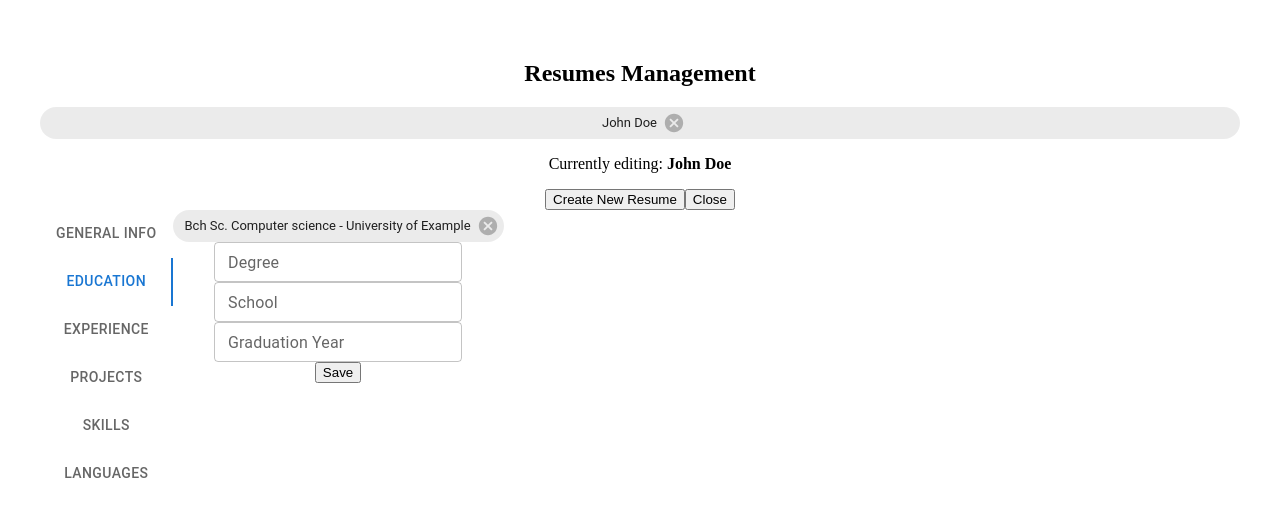
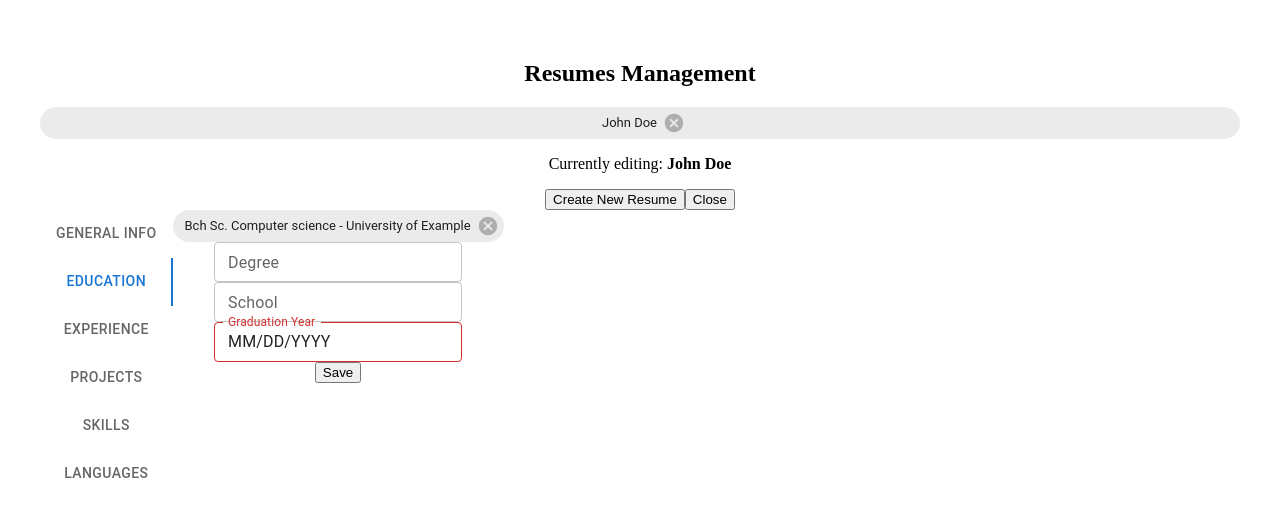
Before and after one commit to eLamine-dev/CV-Application, a React (Vite) app: page / in a window 1280 px wide. Shown: the top 516 px of the page. Built offline with nearby package versions, Linux system fonts and the light colour scheme.

Commit message:
fixed bug , resetting formData in ElementForm component

```diff
--- a/src/components/ResumeEditor.jsx
+++ b/src/components/ResumeEditor.jsx
@@ -5,19 +5,13 @@ import ElementForm from './resumeEditor/ElementForm';
 
 function ResumeEditor({ selectedResume, onSaveEntry }) {
    const [activeTab, setActiveTab] = useState('education');
-   const [formData, setFormData] = useState({});
-
-   const handleInputChange = (fieldId, value) => {};
-
-   const renderFormInputs = () => {};
 
    const handleTabChange = (tab) => {
       setActiveTab(tab);
    };
 
-   const handleSaveDada = () => {
+   const handleSaveDada = (activeTab, formData) => {
       onSaveEntry(activeTab, formData);
-      setFormData({});
    };
 
    return (
--- a/src/components/resumeEditor/ElementForm.jsx
+++ b/src/components/resumeEditor/ElementForm.jsx
@@ -16,7 +16,7 @@ import {
 
 function ElementForm({ activeTab, selectedResume, config, onSaveData }) {
    const [formData, setFormData] = useState({});
-   const [selectedEntry, setSelectedEntry] = useState(null);
+   // const [selectedEntry, setSelectedEntry] = useState(null);
 
    const handleInputChange = (fieldId, value) => {
       setFormData((prevData) => ({ ...prevData, [fieldId]: value }));
@@ -25,6 +25,7 @@ function ElementForm({ activeTab, selectedResume, config, onSaveData }) {
    const handleSubmit = (e) => {
       e.preventDefault();
       onSaveData(activeTab, formData);
+      setFormData({});
    };
 
    const deleteEntry = (e) => {
@@ -38,7 +39,6 @@ function ElementForm({ activeTab, selectedResume, config, onSaveData }) {
                return (
                   <Chip
                      onClick={() => {
-                        setSelectedEntry(entry);
                         setFormData(entry);
                      }}
                      onDelete={deleteEntry}
@@ -50,7 +50,7 @@ function ElementForm({ activeTab, selectedResume, config, onSaveData }) {
                );
             })}
          </Stack>
-         <form onSubmit={handleSubmit}>
+         <form id="editing-form" onSubmit={handleSubmit}>
             {config[activeTab].map((field, index) => {
                return (
                   <div key={index}>
@@ -90,7 +90,11 @@ function ElementForm({ activeTab, selectedResume, config, onSaveData }) {
                      )}
                      {field.component === DateField && (
                         <LocalizationProvider dateAdapter={AdapterDayjs}>
-                           <DateField size="small" label={field.label} />
+                           <DateField
+                              value=""
+                              size="small"
+                              label={field.label}
+                           />
                         </LocalizationProvider>
                      )}
                   </div>
```
